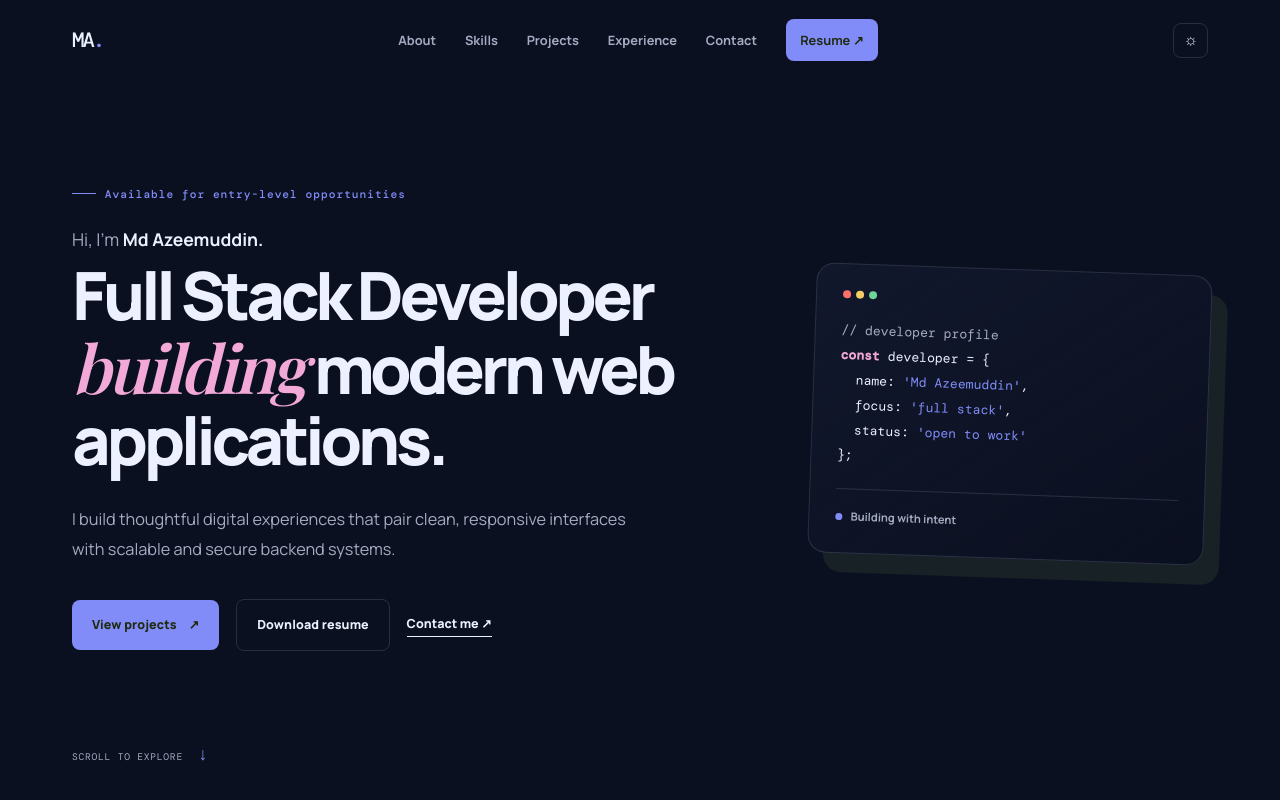
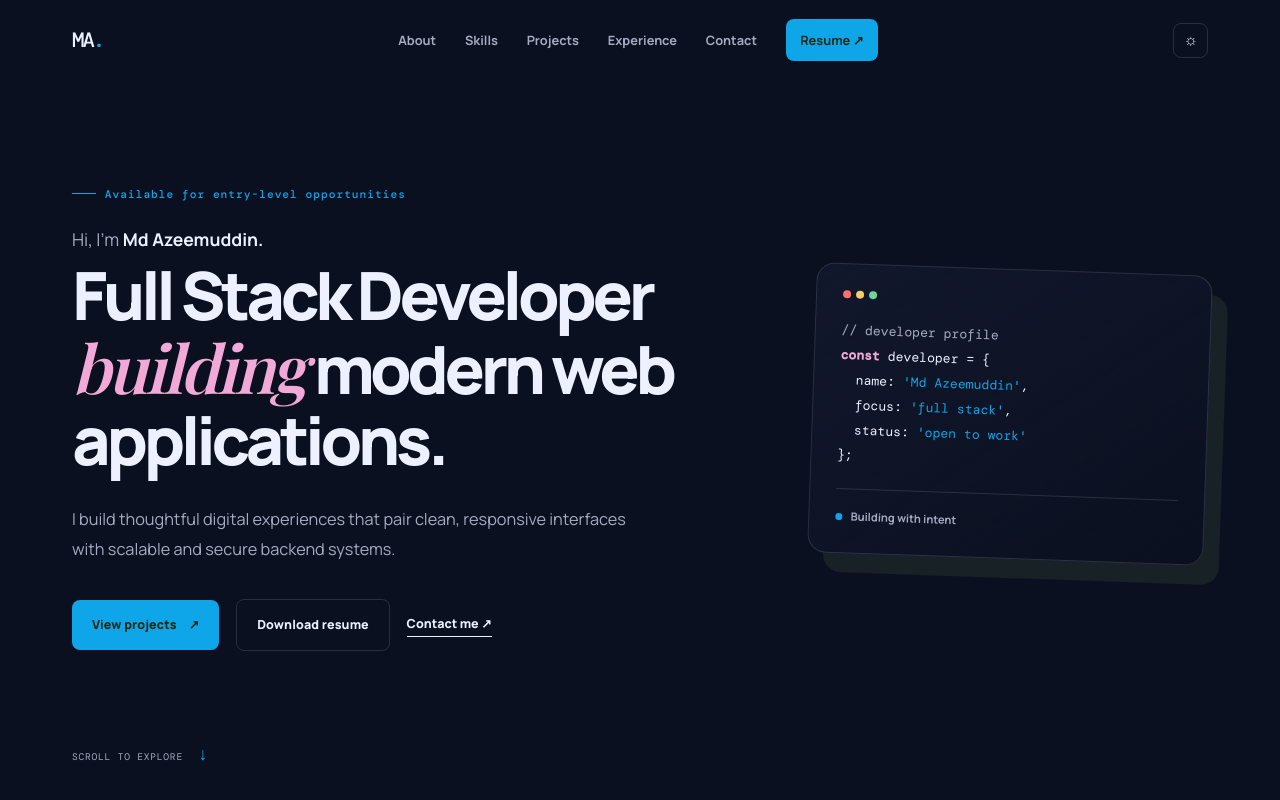
Before and after one commit to Azeemuddin-07/My-Portfolio, a React (Vite) app: page / in a window 1280 px wide. Shown: the top 800 px of the page. Built offline with nearby package versions, Linux system fonts and the light colour scheme; a web font is replaced by a local one.

Commit message:
Updated button colors to blue

```diff
--- a/src/styles.css
+++ b/src/styles.css
@@ -6,7 +6,7 @@
   --page: #0b1020;
   --surface: #12182c;
   --line: rgba(213, 222, 255, 0.14);
-  --accent: #818cf8;
+  --accent: #0ea5e9;
   --accent-dark: #1e2a10;
   --pink: #f2a9d8;
   --radius: 18px;
```
